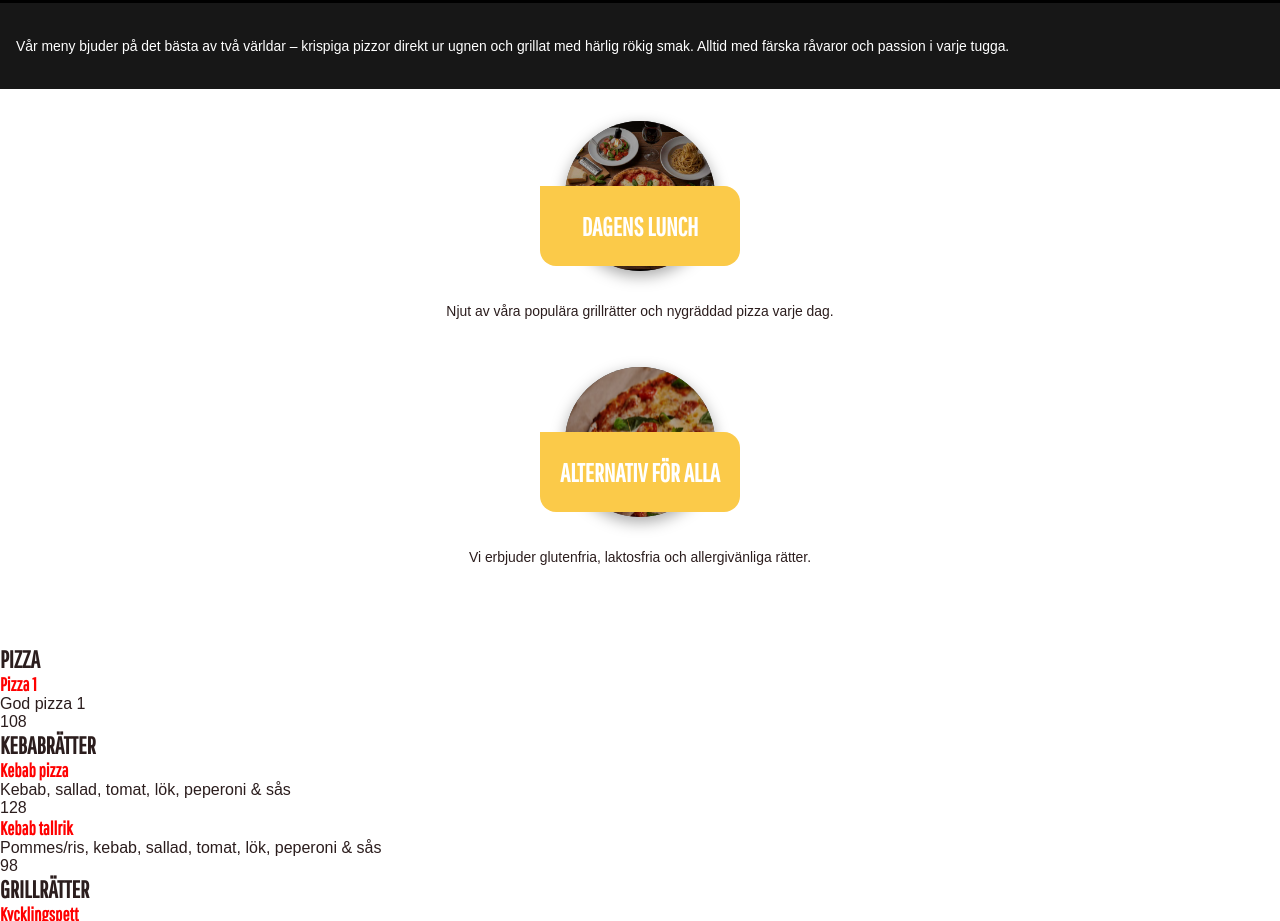
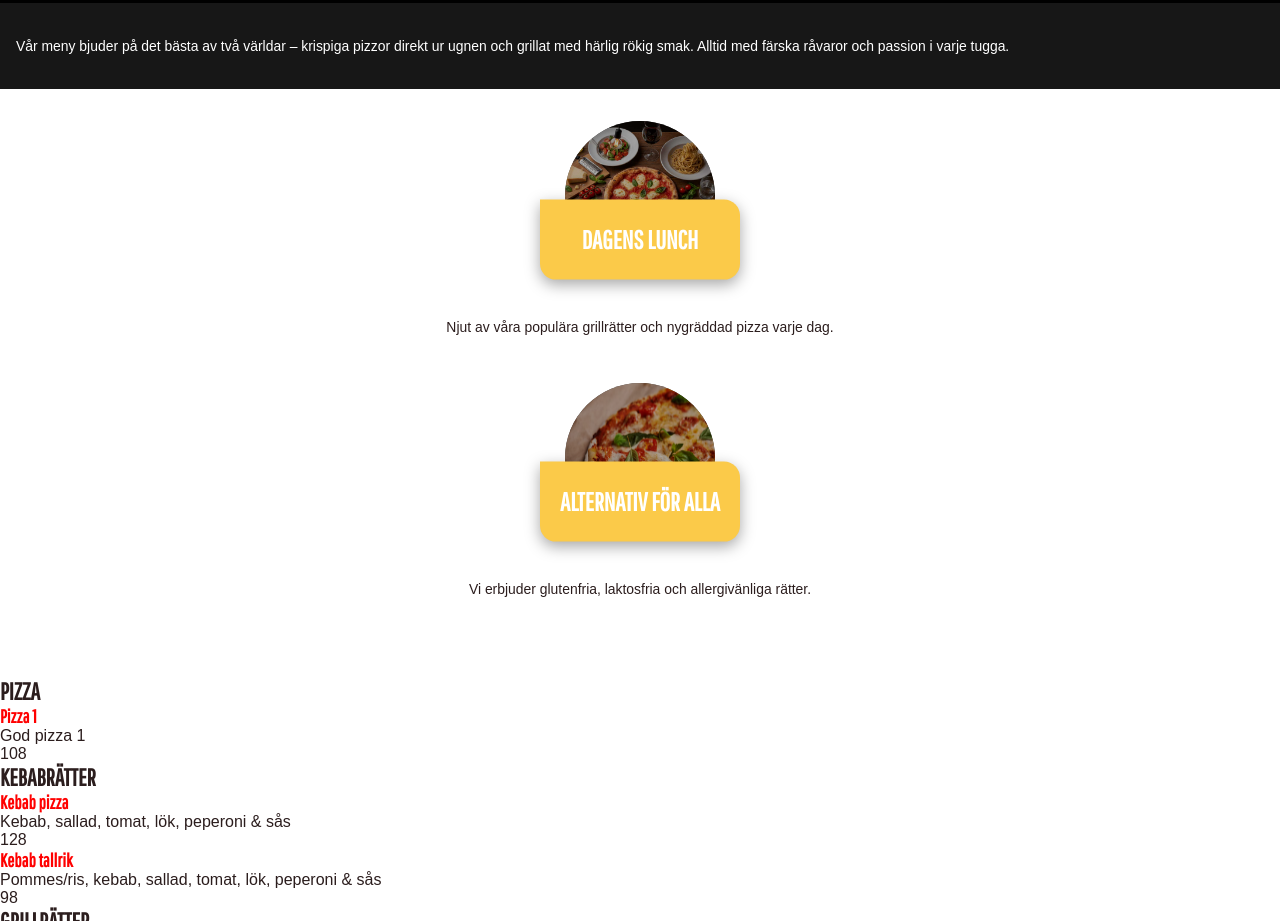
Before and after one commit to sebas-agudelo/latchpizzeria, a React (Create React App) app: page /meny in a window 1280 px wide. Shown: the part 803-1724 px from the top of the page. Built offline with nearby package versions, Linux system fonts and the light colour scheme; a web font is replaced by a local one.

Commit message:
Implement footer and footer content

```diff
--- a/src/sass/Menu/_menu.scss
+++ b/src/sass/Menu/_menu.scss
@@ -103,8 +103,8 @@
         padding: 2rem 0;
 
         .menu-highlight-item {
+            text-align: center;
             position: relative;
-        text-align: center;
 
             .menu-highlight-item-img {
                 width: 150px;
@@ -112,7 +112,7 @@
                 border-radius: 50%;
                 background-color: #000000;
                 margin: 0 auto;
-               box-shadow: rgba(0, 0, 0, 0.35) 0px 5px 15px;
+            //    box-shadow: rgba(0, 0, 0, 0.35) 0px 5px 15px;
 
                 img {
                     width: 100%;
@@ -124,11 +124,11 @@
             }
             .menu-highlight-item-details{
                 h3{
-                    // box-shadow: rgba(0, 0, 0, 0.35) 0px 5px 15px;
+                    box-shadow: rgba(0, 0, 0, 0.35) 0px 5px 15px;
                     position: absolute;
-                    top: 55%;
+                    top: 43%;
                     left: 50%;
-                    transform: translate(-50%, -55%);
+                    transform: translate(-50%, -43%);
                     display: flex;
                     justify-content: center;
                     align-items: center;
@@ -145,9 +145,8 @@ border-radius: 0 1rem 1rem 1rem;
                 }
 
                 p{
-                    margin: 2rem 0 3rem;
                     font-size: 0.87rem;
-                    padding: 0 3rem;
+                    padding: 3rem 3rem;
 
                 }
             }
```
